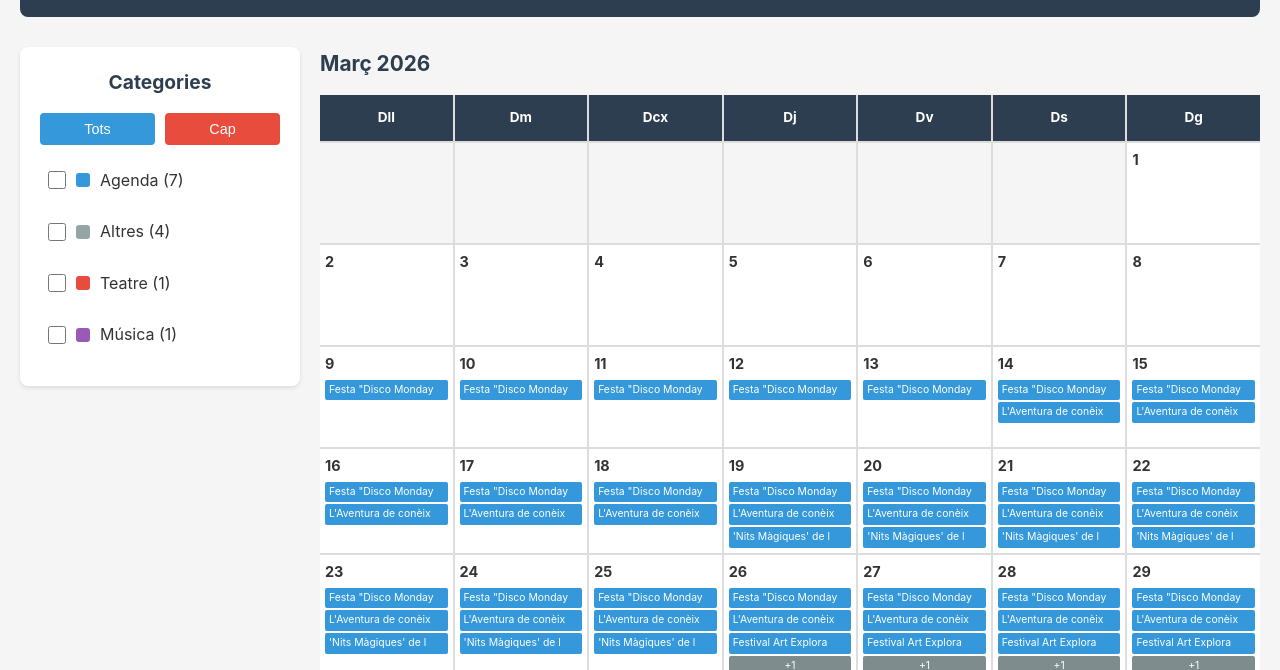
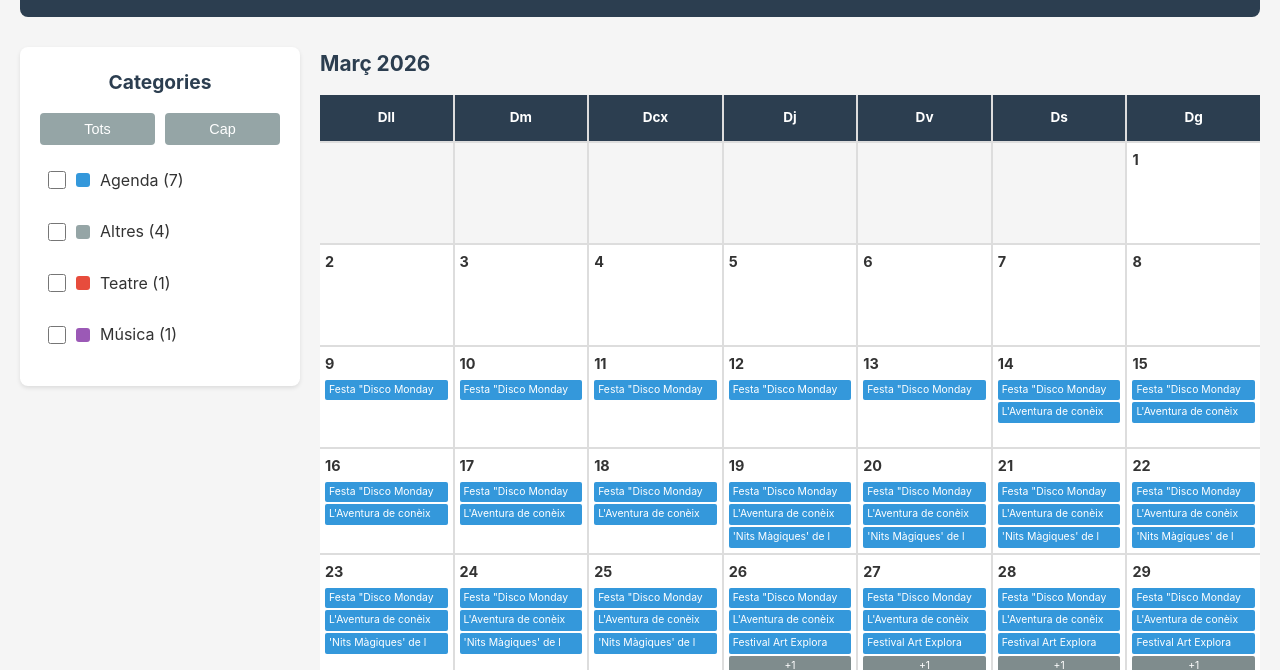
Before and after one commit to Ersand/cultural-scraper, a plain HTML site: page index.html in a window 1280 px wide. Shown: the part 130-800 px from the top of the page. Drawn offline with Linux system fonts and the light colour scheme.

Commit message:
deploy: dfdd51eaa9d342a848ef04fec5b0eb0ea5df30fd

```diff
--- a/index.html
+++ b/index.html
@@ -20,10 +20,10 @@
         .category-index h2 { font-size: 1.2em; margin-bottom: 15px; color: #2c3e50; text-align: center; }
         .category-actions { display: flex; gap: 10px; margin-bottom: 15px; }
         .category-actions button { flex: 1; padding: 8px; border: none; border-radius: 4px; cursor: pointer; font-size: 0.9em; }
-        .btn-select { background: #3498db; color: white; }
-        .btn-select:hover { background: #2980b9; }
-        .btn-deselect { background: #e74c3c; color: white; }
-        .btn-deselect:hover { background: #c0392b; }
+        .btn-select { background: #95a5a6; color: white; }
+        .btn-select:hover { background: #7f8c8d; }
+        .btn-deselect { background: #95a5a6; color: white; }
+        .btn-deselect:hover { background: #7f8c8d; }
         .category-index ul { list-style: none; }
         .category-index li { margin-bottom: 10px; }
         .category-index label { display: flex; align-items: center; gap: 10px; cursor: pointer; font-size: 1em; padding: 8px; border-radius: 4px; transition: background 0.2s; }
```
